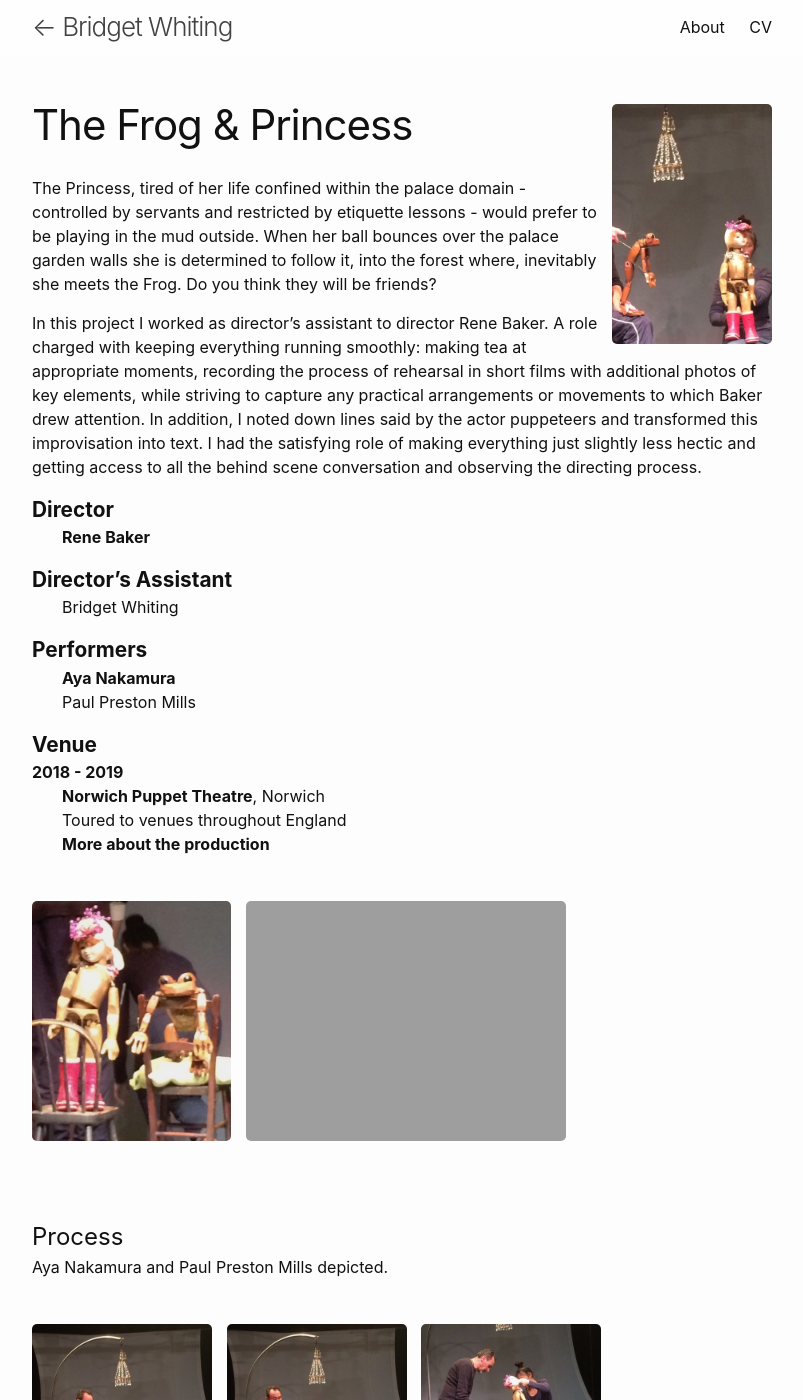
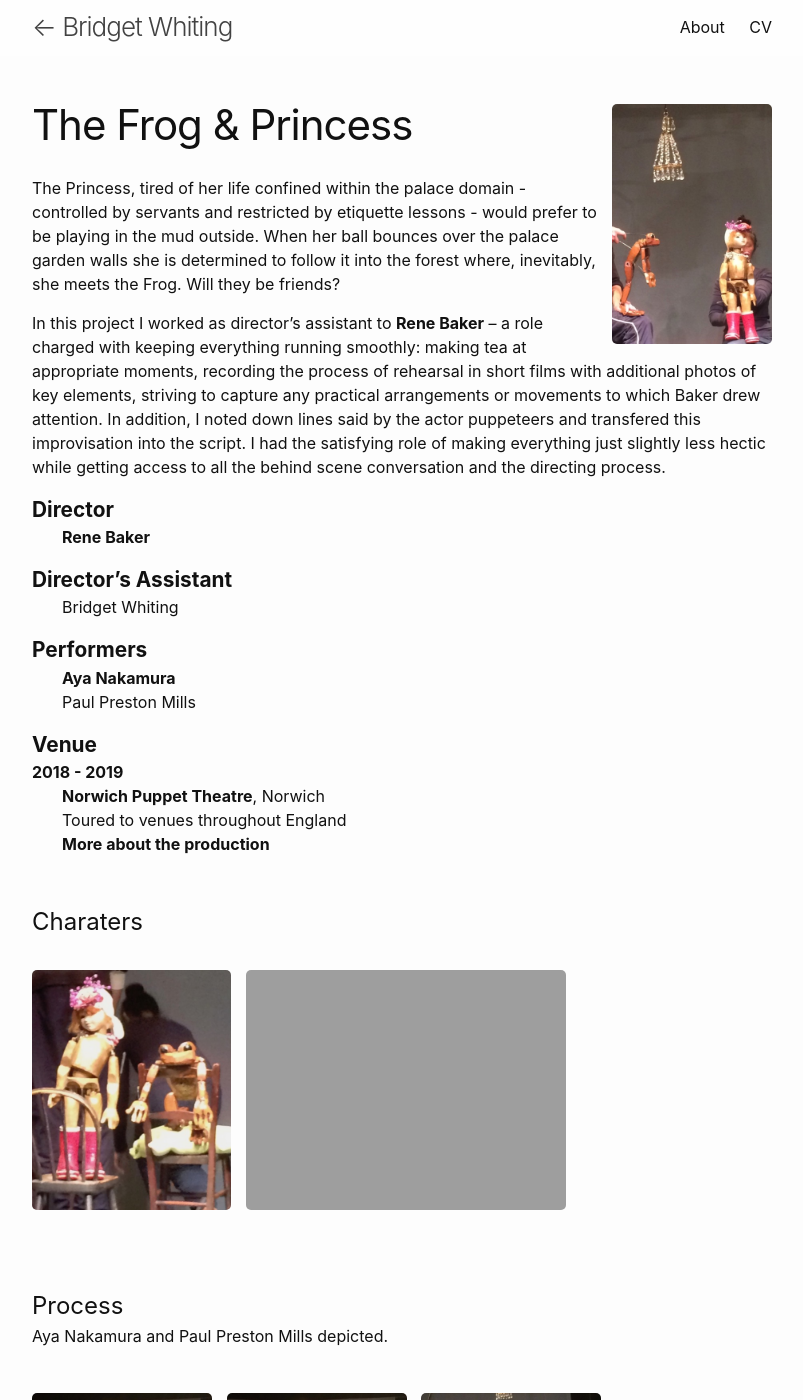
Before and after one commit to markwhiting/bridget, a Jekyll site: the page built from _projects/frog-and-princess.markdown, in a window 1280 px wide and 1400 px high. Shown: the whole window, without its empty margins (238-1041 px from the left). Built offline with Jekyll 4.4.1, drawn with Linux system fonts in a browser that asks for light colours.

Commit message:
edit text and headings

```diff
--- a/_projects/frog-and-princess.markdown
+++ b/_projects/frog-and-princess.markdown
@@ -5,10 +5,9 @@
 end: 2018-10-19
 ---
 
-The Princess, tired of her life confined within the palace domain - controlled by servants and restricted by etiquette lessons - would prefer to be playing in the mud outside. When her ball bounces over the palace garden walls she is determined to follow it, into the forest where, inevitably she meets the Frog. Do you think they will be friends?
+The Princess, tired of her life confined within the palace domain - controlled by servants and restricted by etiquette lessons - would prefer to be playing in the mud outside. When her ball bounces over the palace garden walls she is determined to follow it into the forest where, inevitably, she meets the Frog. Will they be friends?
 
-In this project I worked as director's assistant to director Rene Baker.
-A role charged with keeping everything running smoothly: making tea at appropriate moments, recording the process of rehearsal in short films with additional photos of key elements, while striving to capture any practical arrangements or movements to which Baker drew attention. In addition, I noted down lines said by the actor puppeteers and transformed this improvisation into text. I had the satisfying role of making everything just slightly less hectic and getting access to all the behind scene conversation and observing the directing process.
+In this project I worked as director's assistant to [Rene Baker](https://renebaker.org) -- a role charged with keeping everything running smoothly: making tea at appropriate moments, recording the process of rehearsal in short films with additional photos of key elements, striving to capture any practical arrangements or movements to which Baker drew attention. In addition, I noted down lines said by the actor puppeteers and transfered this improvisation into the script. I had the satisfying role of making everything just slightly less hectic while getting access to all the behind scene conversation and the directing process.
 
 ## Director
 
@@ -31,6 +30,8 @@
 - Toured to venues throughout England
 - [More about the production](http://www.puppettheatre.co.uk/whats-on/puppetry/frog-and-princess)
 
+# Charaters
+
 [![Figure]({{ "/assets/FrogPrincess/F&P together.jpeg" | absolute_url }})]({{ "/assets big/FrogPrincess/F&P together.jpeg" | absolute_url }})
 [![Figure]({{ "/assets/FrogPrincess/F&P front&side.png" | absolute_url }})]({{ "/assets big/FrogPrincess/F&P front&side.png" | absolute_url }})
 
```
